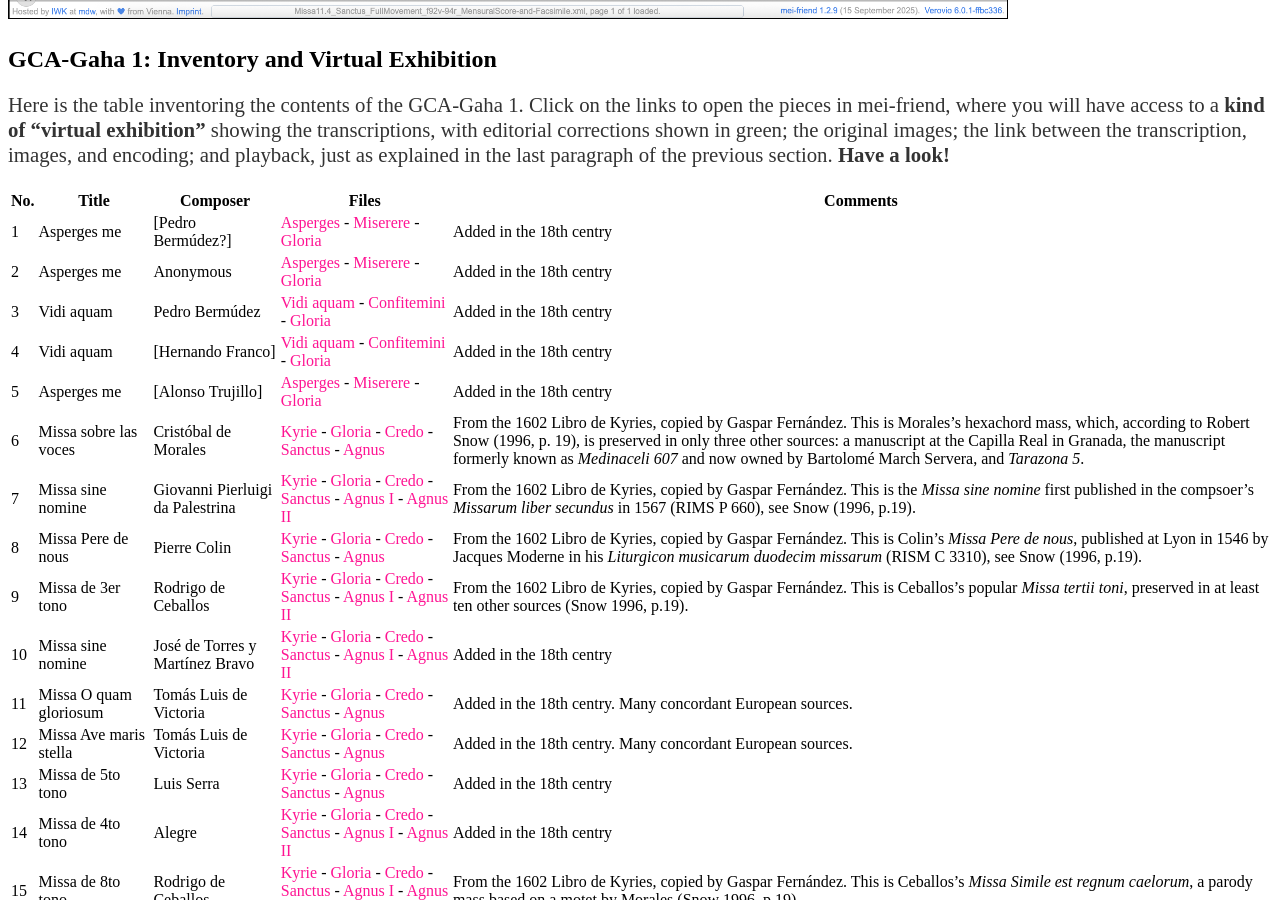
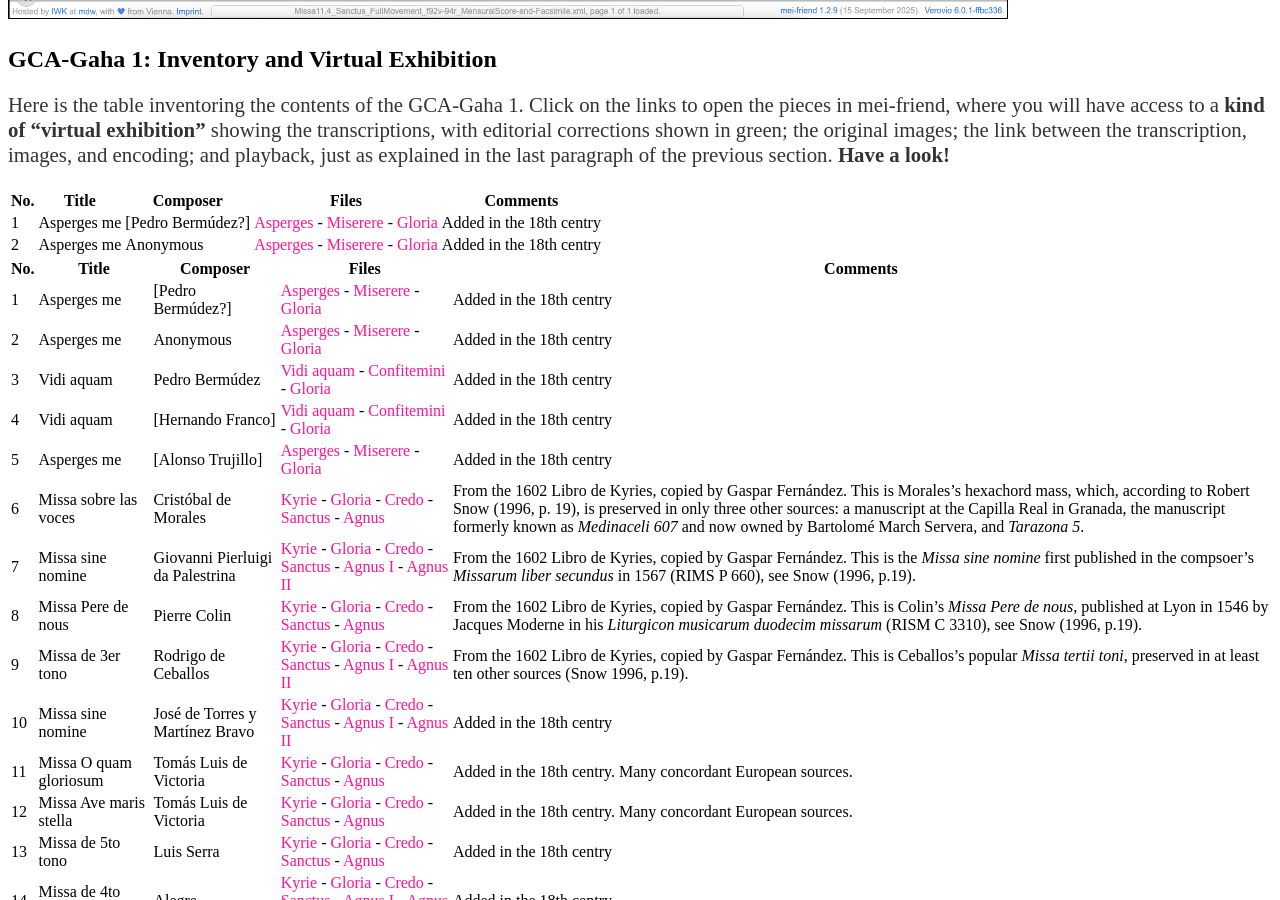
Before and after one commit to martha-thomae/martha-thomae.github.io, a Jekyll site: the page built from projects/guatemala.md, in a window 1280 px wide and 900 px high, scrolled down 3885 px. Built offline with Jekyll 4.4.1, drawn with Linux system fonts in a browser that asks for light colours.

Commit message:
Update guatemala.md - Start to change table into html
To show borders

```diff
--- a/projects/guatemala.md
+++ b/projects/guatemala.md
@@ -58,6 +58,38 @@
 
 Here is the table inventoring the contents of the GCA-Gaha 1. Click on the links to open the pieces in mei-friend, where you will have access to a **kind of "virtual exhibition"** showing the transcriptions, with editorial corrections shown in green; the original images; the link between the transcription, images, and encoding; and playback, just as explained in the last paragraph of the previous section. **Have a look!**
 
+<table>
+	<tr>
+		<th>No.</th>
+		<th>Title</th>
+		<th>Composer</th>
+		<th>Files</th>
+		<th>Comments</th>
+	</tr>
+	<tr>
+		<td>1</td>
+		<td>Asperges me</td>
+		<td>[Pedro Bermúdez?]</td>
+		<td>
+			<a href="https://mei-friend.mdw.ac.at/?file=https://raw.githubusercontent.com/martha-thomae/GuatC1/refs/heads/main/01_Anonymous-OR-Bermudez_Asperges-me/Piece1_Asperges-me_Section1_f1v-2r_MensuralScore-and-Facsimile.xml&scale=31&breaks=none&select=PART0906de42-7bc1-47c4-afe7-5f04e6bcfcd4_A414df90d-62e4-4ef5-bb1c-111946ffc5aa&page=1&speed=true&notationOrientation=left&notationProportion=0.32&facsimileOrientation=bottom&facsimileProportion=0.54">Asperges</a> -
+			<a href="https://mei-friend.mdw.ac.at/?file=https://raw.githubusercontent.com/martha-thomae/GuatC1/refs/heads/main/01_Anonymous-OR-Bermudez_Asperges-me/Piece1_Asperges-me_Section2_f2v-3r_MensuralScore-and-Facsimile.xml&scale=31&breaks=none&select=PART0906de42-7bc1-47c4-afe7-5f04e6bcfcd4_A414df90d-62e4-4ef5-bb1c-111946ffc5aa&page=1&speed=true&notationOrientation=left&notationProportion=0.32&facsimileOrientation=bottom&facsimileProportion=0.54">Miserere</a> -
+			<a href="https://mei-friend.mdw.ac.at/?file=https://raw.githubusercontent.com/martha-thomae/GuatC1/refs/heads/main/01_Anonymous-OR-Bermudez_Asperges-me/Piece1_Asperges-me_Section3_f3v-4r_MensuralScore-and-Facsimile.xml&scale=31&breaks=none&select=PART0906de42-7bc1-47c4-afe7-5f04e6bcfcd4_A414df90d-62e4-4ef5-bb1c-111946ffc5aa&page=1&speed=true&notationOrientation=left&notationProportion=0.32&facsimileOrientation=bottom&facsimileProportion=0.54">Gloria</a>
+		</td>
+		<td>Added in the 18th centry</td>
+	</tr>
+	<tr>
+		<td>2</td>
+		<td>Asperges me</td>
+		<td>Anonymous</td>
+		<td>
+			<a href="https://mei-friend.mdw.ac.at/?file=https://raw.githubusercontent.com/martha-thomae/GuatC1/refs/heads/main/02_Anonymous_Asperges-me/Piece2_Asperges-me_Section1_f4v-6r_MensuralScore-and-Facsimile.xml&scale=31&breaks=none&select=PART0906de42-7bc1-47c4-afe7-5f04e6bcfcd4_A414df90d-62e4-4ef5-bb1c-111946ffc5aa&page=1&speed=true&notationOrientation=left&notationProportion=0.32&facsimileOrientation=bottom&facsimileProportion=0.54">Asperges</a> -
+			<a href="https://mei-friend.mdw.ac.at/?file=https://raw.githubusercontent.com/martha-thomae/GuatC1/refs/heads/main/02_Anonymous_Asperges-me/Piece2_Asperges-me_Section2_f5v-6r_MensuralScore-and-Facsimile.xml&scale=31&breaks=none&select=PART0906de42-7bc1-47c4-afe7-5f04e6bcfcd4_A414df90d-62e4-4ef5-bb1c-111946ffc5aa&page=1&speed=true&notationOrientation=left&notationProportion=0.32&facsimileOrientation=bottom&facsimileProportion=0.54">Miserere</a> -
+			<a href="https://mei-friend.mdw.ac.at/?file=https://raw.githubusercontent.com/martha-thomae/GuatC1/refs/heads/main/02_Anonymous_Asperges-me/Piece2_Asperges-me_Section3_f6v-7r_MensuralScore-and-Facsimile.xml&scale=31&breaks=none&select=PART0906de42-7bc1-47c4-afe7-5f04e6bcfcd4_A414df90d-62e4-4ef5-bb1c-111946ffc5aa&page=1&speed=true&notationOrientation=left&notationProportion=0.32&facsimileOrientation=bottom&facsimileProportion=0.54">Gloria</a>
+		</td>
+		<td>Added in the 18th centry</td>
+	</tr>
+</table>
+
 | No. | Title | Composer | Files | Comments |
 | --- | ----- | -------- | ----- | -------- |
 | 1 | Asperges me | [Pedro Bermúdez?] | [Asperges](https://mei-friend.mdw.ac.at/?file=https://raw.githubusercontent.com/martha-thomae/GuatC1/refs/heads/main/01_Anonymous-OR-Bermudez_Asperges-me/Piece1_Asperges-me_Section1_f1v-2r_MensuralScore-and-Facsimile.xml&scale=31&breaks=none&select=PART0906de42-7bc1-47c4-afe7-5f04e6bcfcd4_A414df90d-62e4-4ef5-bb1c-111946ffc5aa&page=1&speed=true&notationOrientation=left&notationProportion=0.32&facsimileOrientation=bottom&facsimileProportion=0.54) - [Miserere](https://mei-friend.mdw.ac.at/?file=https://raw.githubusercontent.com/martha-thomae/GuatC1/refs/heads/main/01_Anonymous-OR-Bermudez_Asperges-me/Piece1_Asperges-me_Section2_f2v-3r_MensuralScore-and-Facsimile.xml&scale=31&breaks=none&select=PART0906de42-7bc1-47c4-afe7-5f04e6bcfcd4_A414df90d-62e4-4ef5-bb1c-111946ffc5aa&page=1&speed=true&notationOrientation=left&notationProportion=0.32&facsimileOrientation=bottom&facsimileProportion=0.54) - [Gloria](https://mei-friend.mdw.ac.at/?file=https://raw.githubusercontent.com/martha-thomae/GuatC1/refs/heads/main/01_Anonymous-OR-Bermudez_Asperges-me/Piece1_Asperges-me_Section3_f3v-4r_MensuralScore-and-Facsimile.xml&scale=31&breaks=none&select=PART0906de42-7bc1-47c4-afe7-5f04e6bcfcd4_A414df90d-62e4-4ef5-bb1c-111946ffc5aa&page=1&speed=true&notationOrientation=left&notationProportion=0.32&facsimileOrientation=bottom&facsimileProportion=0.54) | Added in the 18th centry |
```
